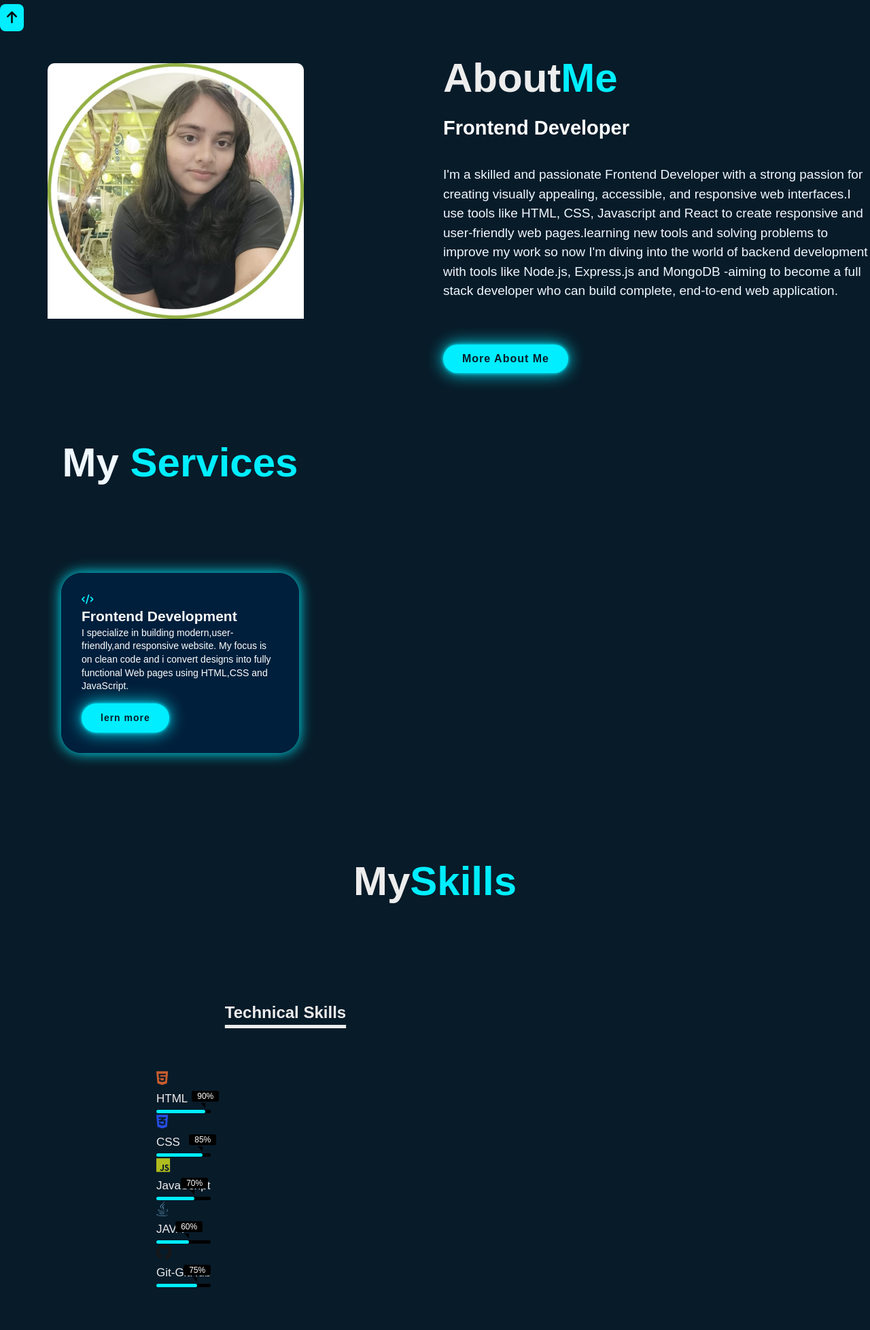
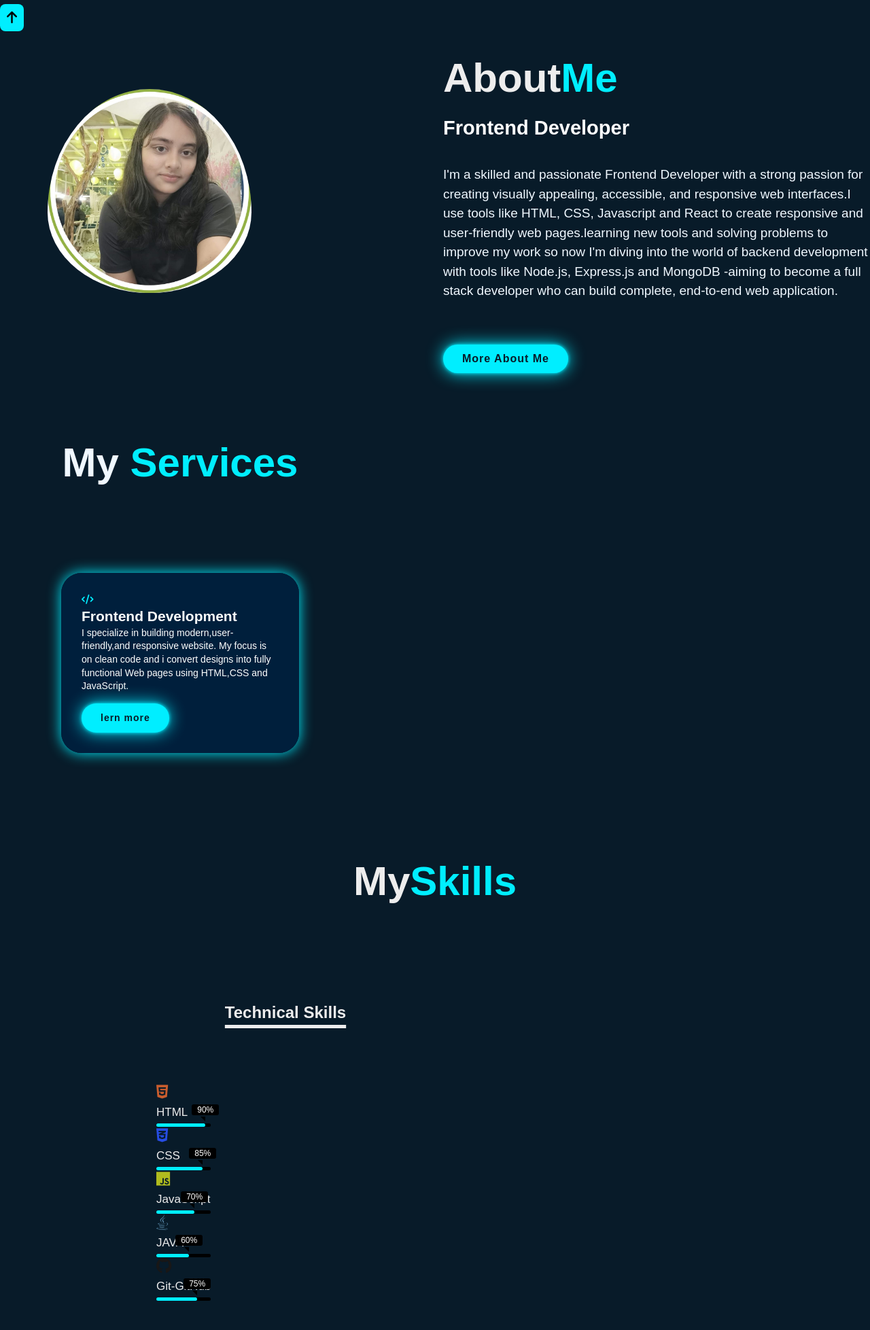
Before and after one commit to BithikaDas08/My-Portfolio, a plain HTML site: page index.html in a window 1280 px wide. Shown: the part 720-2677 px from the top of the page at 68% size. Drawn offline with nearby package versions, Linux system fonts and the light colour scheme.

Commit message:
Update portfolio.css

```diff
--- a/portfolio.css
+++ b/portfolio.css
@@ -159,9 +159,10 @@ body {
     padding-bottom: 10%;
     max-width: 630px;
     height: auto;
-    width: 60%;
-    border-radius: 10px;
+    width: 300px;
+    border-radius: 50%;
    margin-left: 70px;
+    object-fit:cover;
 }
 
 .about-text h2 {
@@ -482,9 +483,13 @@ section {
     display:flex;
     justify-content: space-between;
     align-items: flex-start;
-    padding:20px;
+    flex-wrap:wrap;
+    padding: 40px 20px;
 }
-
+.radial-bars,
+.technical-bars {
+    width:45%;
+}
 
 
 
```
